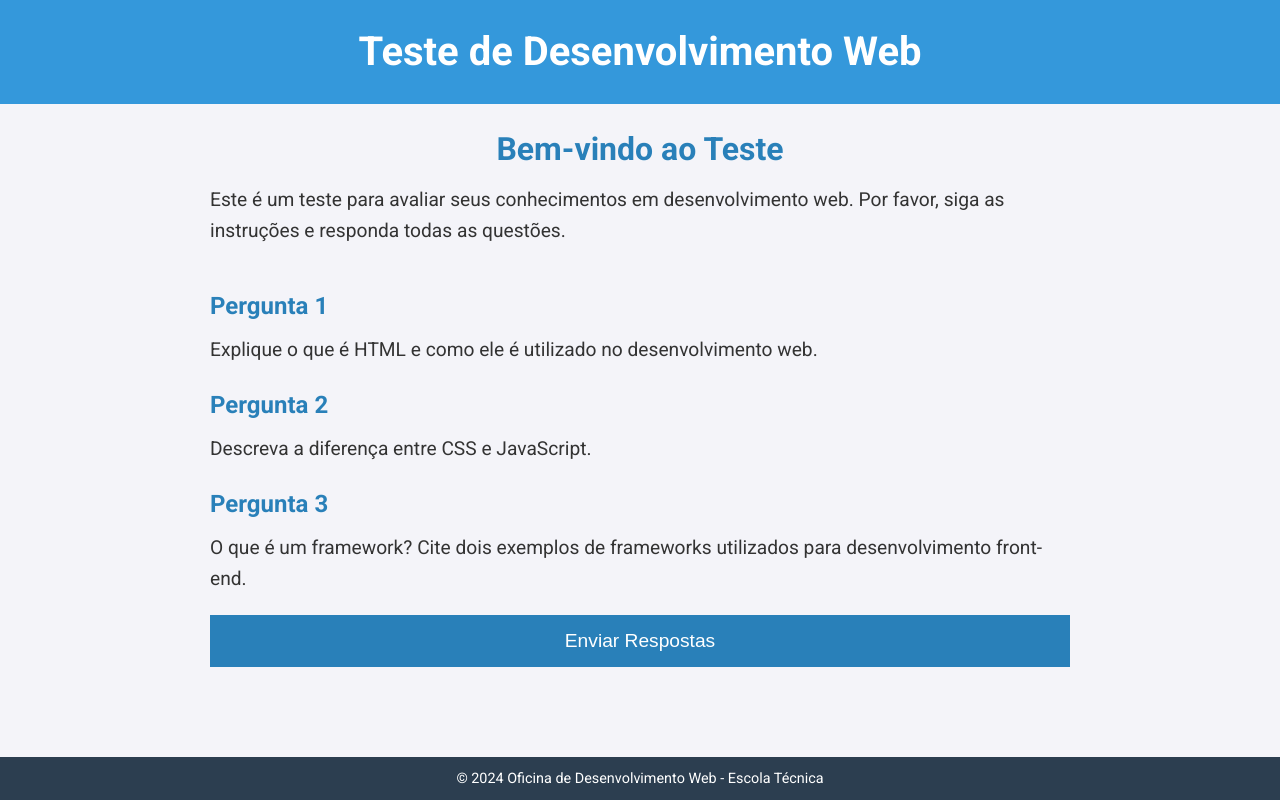
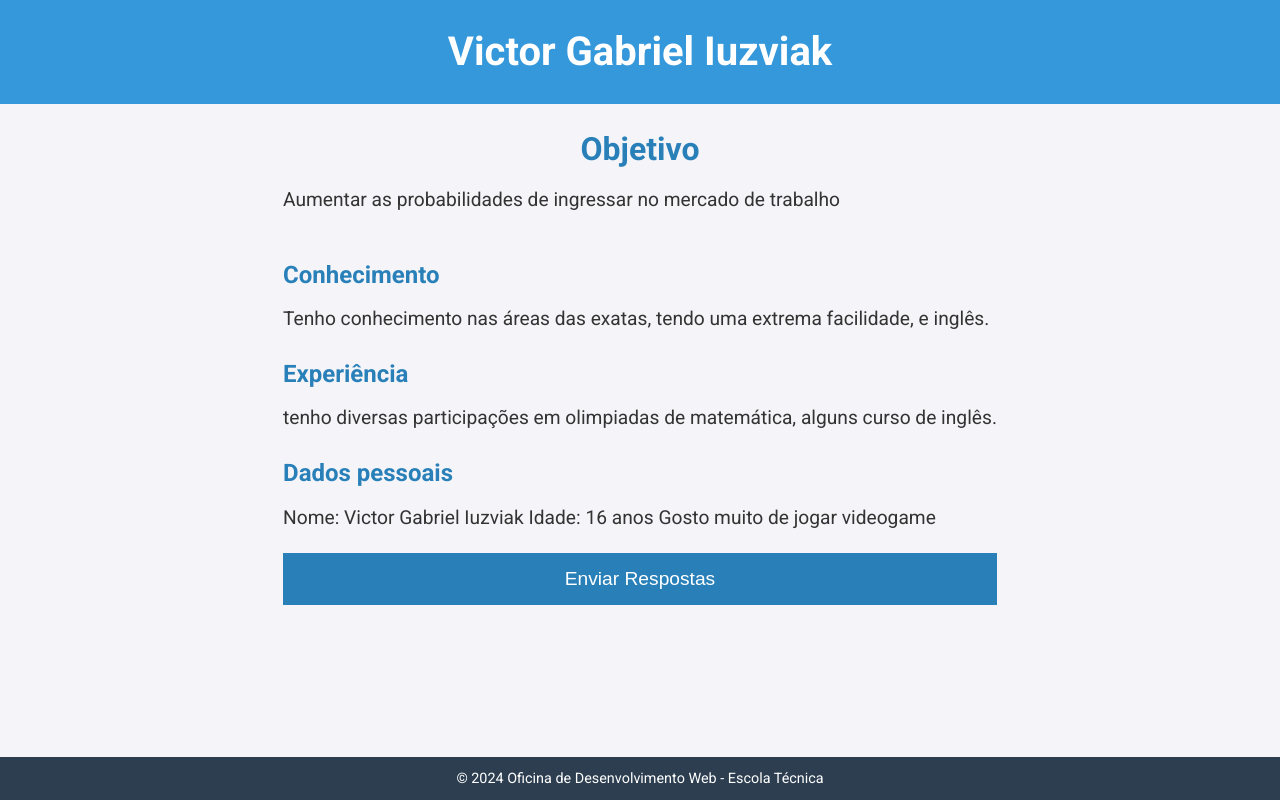
Before and after one commit to VictorIuzviak/curricolo-atividade, a plain HTML site: page index.html in a window 1280 px wide. Drawn offline with Linux system fonts and the light colour scheme.

Commit message:
Update index.html

```diff
--- a/index.html
+++ b/index.html
@@ -3,30 +3,32 @@
 <head>
     <meta charset="UTF-8">
     <meta name="viewport" content="width=device-width, initial-scale=1.0">
-    <title>Teste de Desenvolvimento Web</title>
+    <title>Victor Gabriel Iuzviak</title>
     <link rel="stylesheet" href="style.css">
     <link href="https://fonts.googleapis.com/css2?family=Roboto:wght@400;700&display=swap" rel="stylesheet">
 </head>
 <body>
     <header class="header">
-        <h1>Teste de Desenvolvimento Web</h1>
+        <h1>Victor Gabriel Iuzviak</h1>
     </header>
 
     <main class="content">
         <section class="intro">
-            <h2>Bem-vindo ao Teste</h2>
-            <p>Este é um teste para avaliar seus conhecimentos em desenvolvimento web. Por favor, siga as instruções e responda todas as questões.</p>
+            <h2>Objetivo</h2>
+            <p>Aumentar as probabilidades de ingressar no mercado de trabalho</p>
         </section>
 
         <section class="questions">
-            <h3>Pergunta 1</h3>
-            <p>Explique o que é HTML e como ele é utilizado no desenvolvimento web.</p>
+            <h3>Conhecimento</h3>
+            <p>Tenho conhecimento nas áreas das exatas, tendo uma extrema facilidade, e inglês.</p>
 
-            <h3>Pergunta 2</h3>
-            <p>Descreva a diferença entre CSS e JavaScript.</p>
+            <h3>Experiência</h3>
+            <p>tenho diversas participações em olimpiadas de matemática, alguns curso de inglês.</p>
 
-            <h3>Pergunta 3</h3>
-            <p>O que é um framework? Cite dois exemplos de frameworks utilizados para desenvolvimento front-end.</p>
+            <h3>Dados pessoais</h3>
+            <p>Nome: Victor Gabriel Iuzviak
+               Idade: 16 anos
+               Gosto muito de jogar videogame</p>
         </section>
 
         <button class="submit-btn">Enviar Respostas</button>
```
